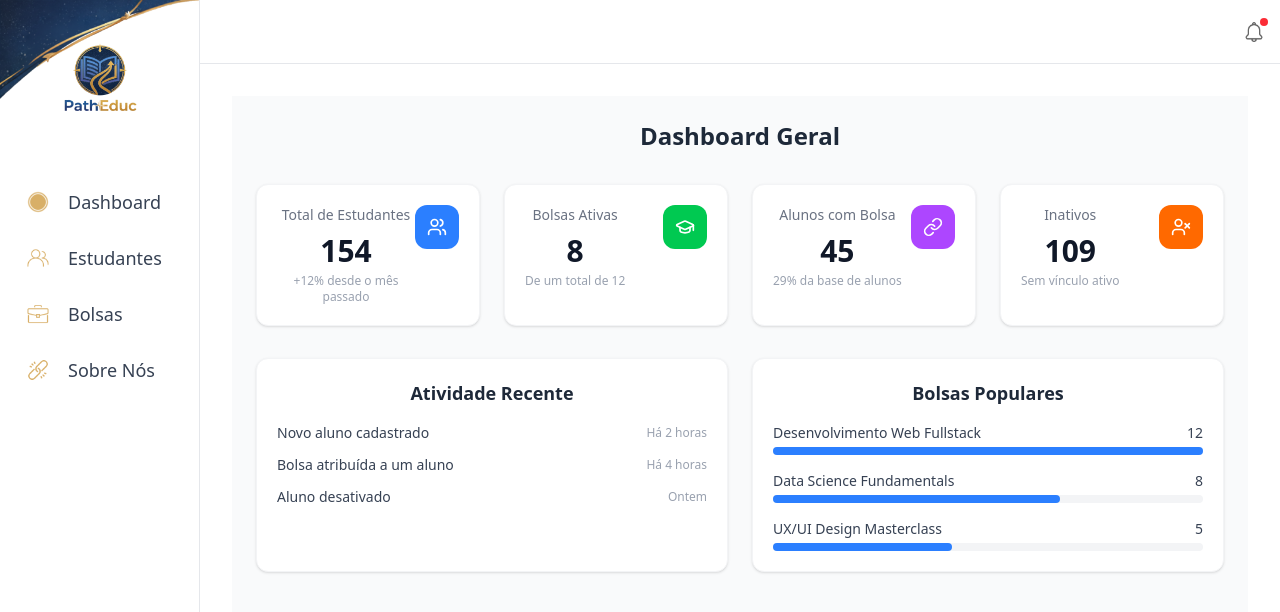
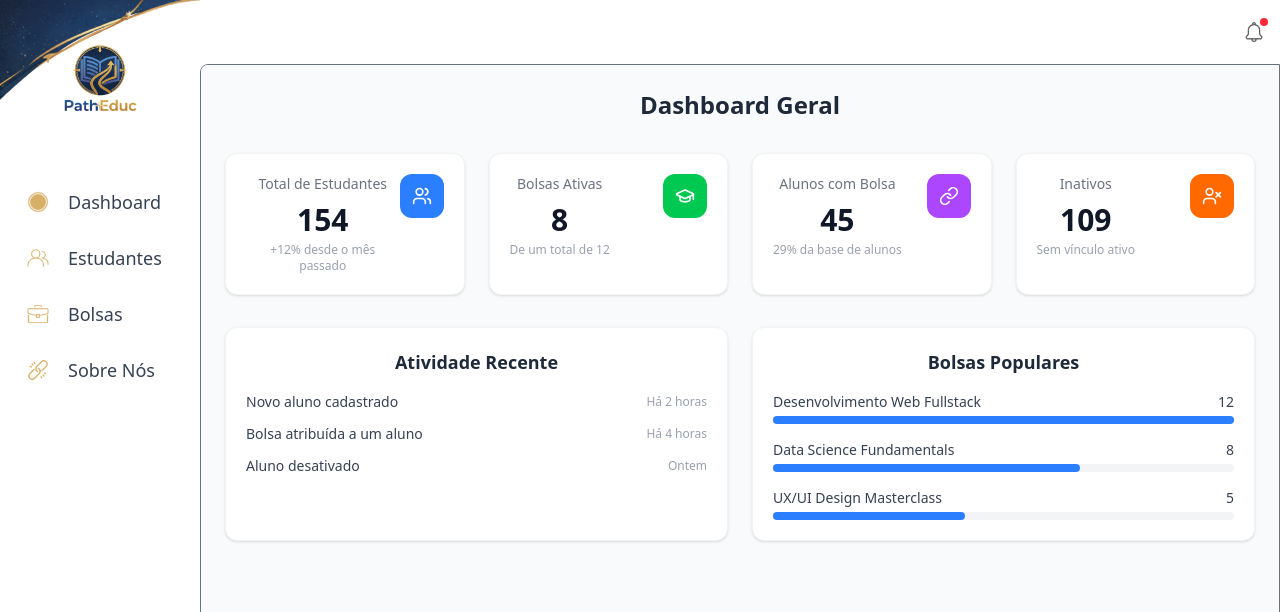
Before and after one commit to Grupo-4-Turma-JavaScript-10/crm-frontend, a React (Vite) app: page / in a window 1280 px wide. Shown: the top 612 px of the page. Built offline with nearby package versions, Linux system fonts and the light colour scheme.

Commit message:
edit nav border

```diff
--- a/src/App.tsx
+++ b/src/App.tsx
@@ -15,7 +15,7 @@ function App() {
       <ToastContainer />
       <BrowserRouter>
         <Navbar />
-        <main className="sm:ml-50 mt-16">
+        <main className="sm:ml-50 top-16 fixed left-0 right-0 bottom-0 border border-gray-500 rounded-tl-lg overflow-auto">
           <Routes>
             <Route path='/home' element={<Home/>} />
             <Route path='/' element={<Home/>} />
--- a/src/components/navbar/Navbar.tsx
+++ b/src/components/navbar/Navbar.tsx
@@ -32,8 +32,6 @@ function Navbar() {
           w-50
           flex
           flex-col
-          border-r
-          border-gray-200
           bg-white
           z-50 sm:z-40
           transition-transform
@@ -118,8 +116,6 @@ function Navbar() {
           items-center
           justify-between
           gap-10
-          border-b
-          border-gray-200
           bg-white
           z-40 sm:z-50
         "
```
